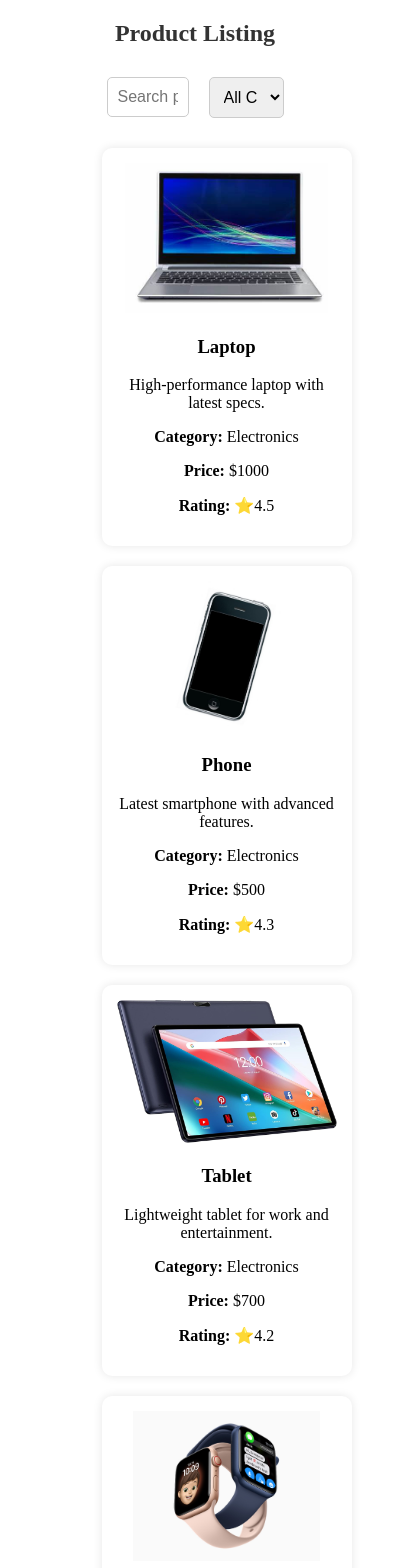
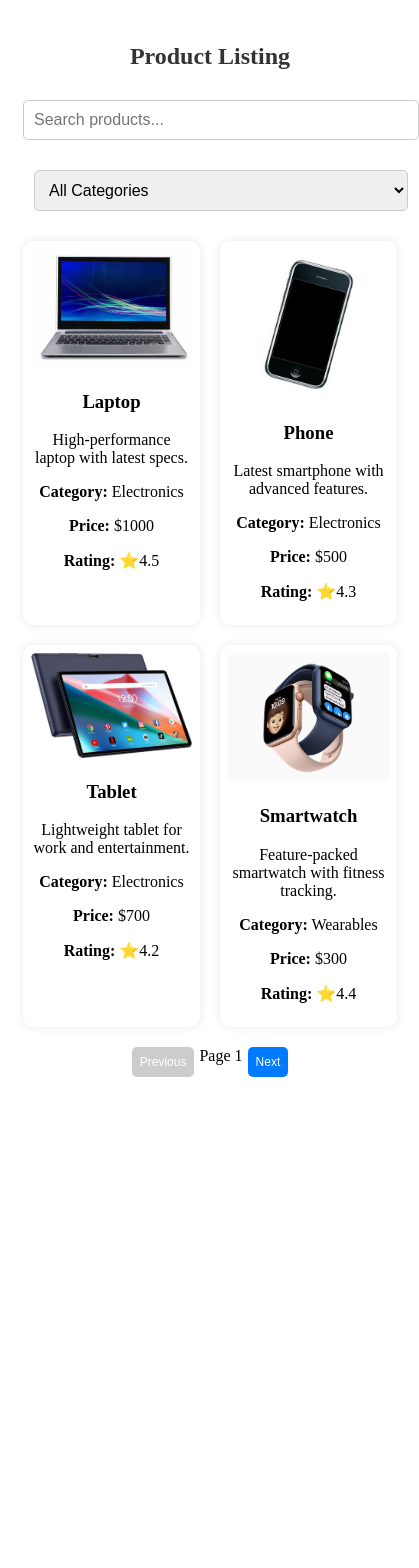
Before and after one commit to Meiroopashree/productdetails, an Angular app in the folder productlist/: page / in a window 390 px wide. Shown: the top 1568 px of the page, 419 px wide, since content can reach past the window. After the commit the page ends 1100 px from the top, so only its background shows below. Built offline with nearby package versions, Linux system fonts and the light colour scheme.

Commit message:
Update product-listing.component.css

```diff
--- a/productlist/src/app/product-listing/product-listing.component.css
+++ b/productlist/src/app/product-listing/product-listing.component.css
@@ -1,23 +1,28 @@
+/* Container */
 .container {
-  max-width: 50%;
+  max-width: 90%;
+  width: 100%;
   margin: auto;
   text-align: center;
+  padding: 20px;
 }
 
+/* Headings */
 h2 {
   color: #333;
 }
 
+/* Input fields and select dropdown */
 input[type="text"], select {
   width: 100%;
-  max-width: 300px;
+  max-width: 400px;
   padding: 10px;
-  margin: 10px 5px;
+  margin: 10px auto;
   border: 1px solid #ccc;
   border-radius: 5px;
   font-size: 16px;
+  display: block;
 }
-
 
 /* Suggestions */
 .suggestions {
@@ -27,9 +32,10 @@ input[type="text"], select {
   background: white;
   border: 1px solid #ddd;
   border-radius: 5px;
-  max-width: 30%;
-  margin-left: 10%;
-
+  max-width: 90%;
+  width: 100%;
+  margin-left: auto;
+  margin-right: auto;
 }
 
 .suggestions li {
@@ -43,22 +49,25 @@ input[type="text"], select {
   color: white;
 }
 
-
+/* Filter Container */
 .filter-container {
   display: flex;
   justify-content: center;
   align-items: center;
+  flex-wrap: wrap;
   gap: 10px;
   margin-bottom: 20px;
 }
 
+/* Product Grid */
 .products {
   display: grid;
-  grid-template-columns: repeat(auto-fit, minmax(250px, 1fr));
+  grid-template-columns: repeat(auto-fit, minmax(200px, 1fr));
   gap: 20px;
   margin-top: 20px;
 }
 
+/* Product Card */
 .product-card {
   background: #fff;
   padding: 15px;
@@ -72,6 +81,7 @@ input[type="text"], select {
   transform: translateY(-5px);
 }
 
+/* Product Image */
 .product-image {
   width: 100%;
   max-height: 150px;
@@ -79,25 +89,74 @@ input[type="text"], select {
   border-radius: 5px;
 }
 
+/* Product Details */
 .product-details {
   margin-top: 10px;
 }
 
+/* Pagination */
 .pagination {
   margin-top: 20px;
+  display: flex;
+  justify-content: center;
+  flex-wrap: wrap;
+  gap: 10px;
 }
 
 .pagination button {
   background: #007bff;
   color: white;
   border: none;
-  padding: 8px 12px;
+  padding: 10px 15px;
   cursor: pointer;
   border-radius: 5px;
-  margin: 5px;
+  font-size: 14px;
 }
 
 .pagination button:disabled {
   background: #ccc;
   cursor: not-allowed;
 }
+
+/* Responsive Design */
+@media (max-width: 768px) {
+  .container {
+    max-width: 100%;
+    padding: 15px;
+  }
+
+  .filter-container {
+    flex-direction: column;
+  }
+
+  .products {
+    grid-template-columns: repeat(auto-fit, minmax(150px, 1fr));
+  }
+
+  .product-card {
+    padding: 10px;
+  }
+
+  .pagination {
+    gap: 5px;
+  }
+}
+
+@media (max-width: 480px) {
+  input[type="text"], select {
+    max-width: 100%;
+  }
+
+  .products {
+    grid-template-columns: repeat(auto-fit, minmax(140px, 1fr));
+  }
+
+  .product-card {
+    padding: 8px;
+  }
+
+  .pagination button {
+    padding: 8px;
+    font-size: 12px;
+  }
+}
```
